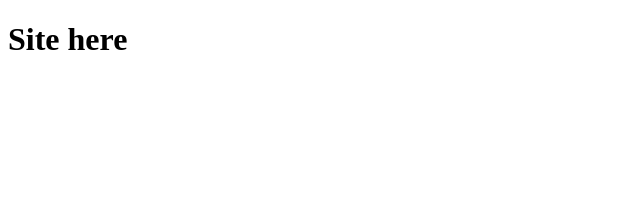
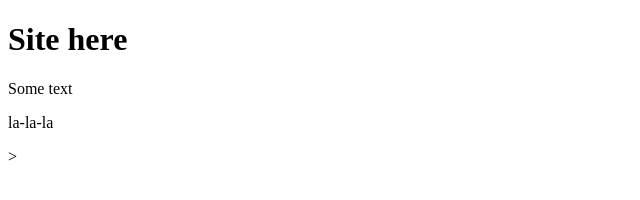
Before and after one commit to Normas95/testGit, a plain HTML site: page index.html in a window 1280 px wide. Shown: the whole page, without its empty margins (0-640 px from the left). Drawn offline with Linux system fonts and the light colour scheme.

Commit message:
second commit

```diff
--- a/index.html
+++ b/index.html
@@ -7,5 +7,7 @@
 </head>
 <body>
 	<h1>Site here</h1>
+	<p>Some text</p>
+	<p>la-la-la</p>>
 </body>
 </html>
```
